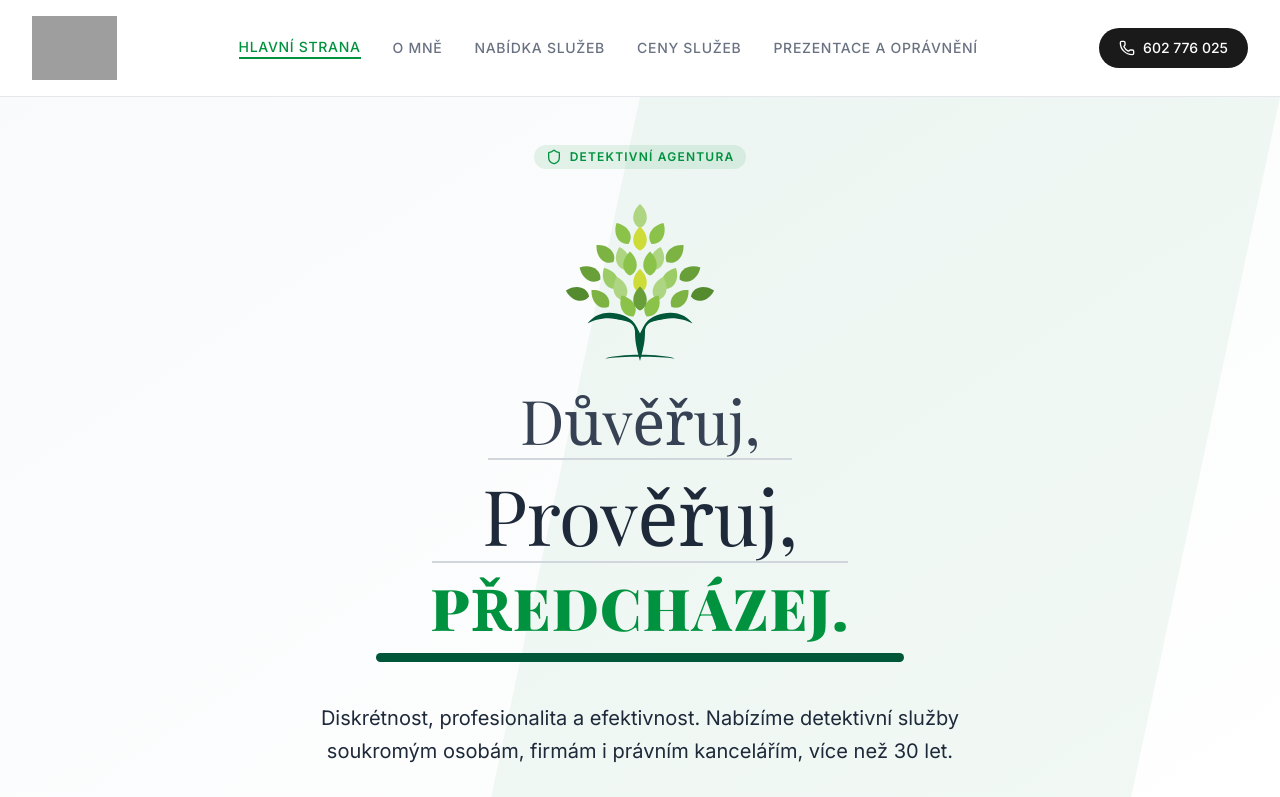
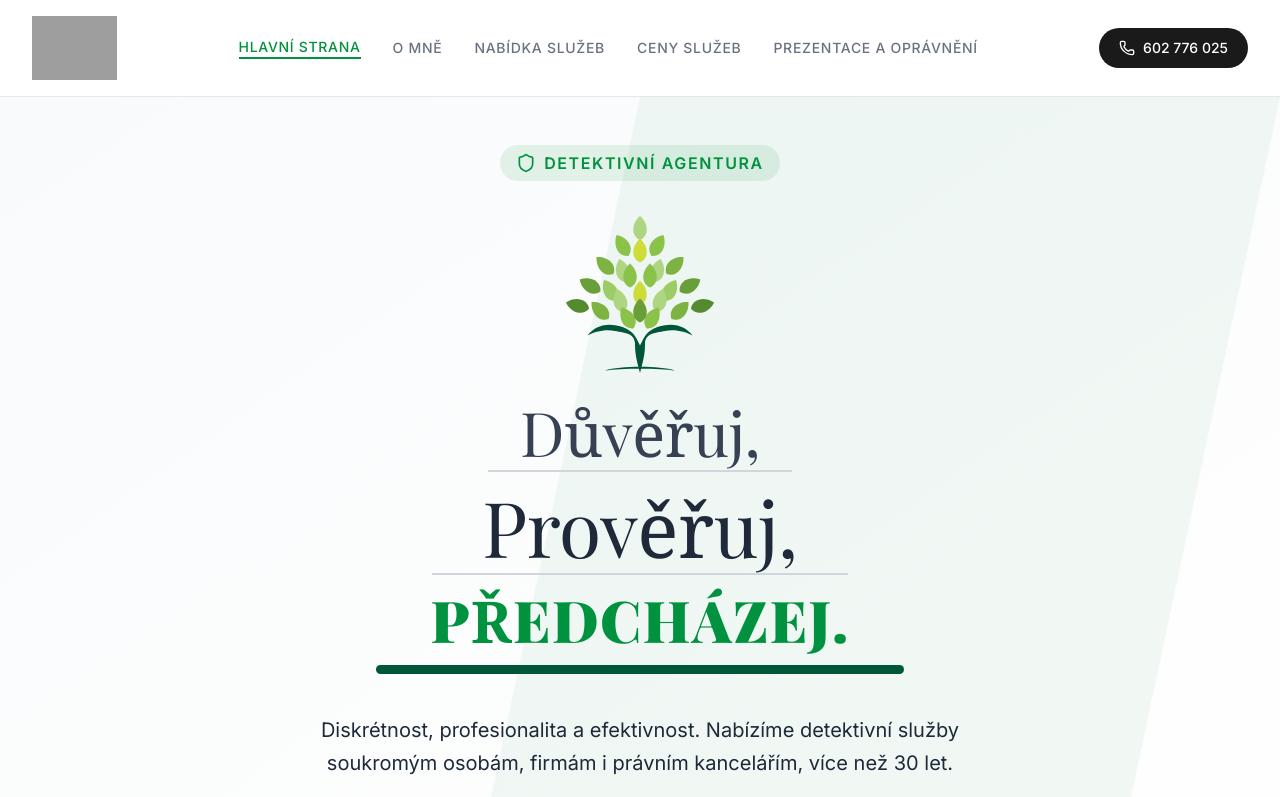
Before and after one commit to RemeskoXD/detektiv, a React (Vite) app: page / in a window 1280 px wide. Shown: the top 797 px of the page. Built offline with nearby package versions, Linux system fonts and the light colour scheme; grey boxes are pictures that could not be loaded; a web font is replaced by a local one.

Commit message:
style: improve readability of agency badge
Increase badge padding, text size, and icon dimensions for better visual prominence on the landing page.

```diff
--- a/src/pages/Home.tsx
+++ b/src/pages/Home.tsx
@@ -11,8 +11,8 @@ export default function Home() {
 
         <div className="max-w-7xl mx-auto px-4 sm:px-6 lg:px-8">
           <div className="max-w-4xl mx-auto text-center flex flex-col items-center">
-            <span className="inline-flex items-center gap-2 px-3 py-1 rounded-full bg-accent/10 text-accent text-xs font-semibold uppercase tracking-widest mb-6 sm:mb-8">
-              <Shield className="w-4 h-4" />
+            <span className="inline-flex items-center gap-2 px-4 py-1.5 rounded-full bg-accent/10 text-accent text-sm sm:text-base font-semibold uppercase tracking-widest mb-6 sm:mb-8">
+              <Shield className="w-5 h-5" />
               Detektivní Agentura
             </span>
 
```
